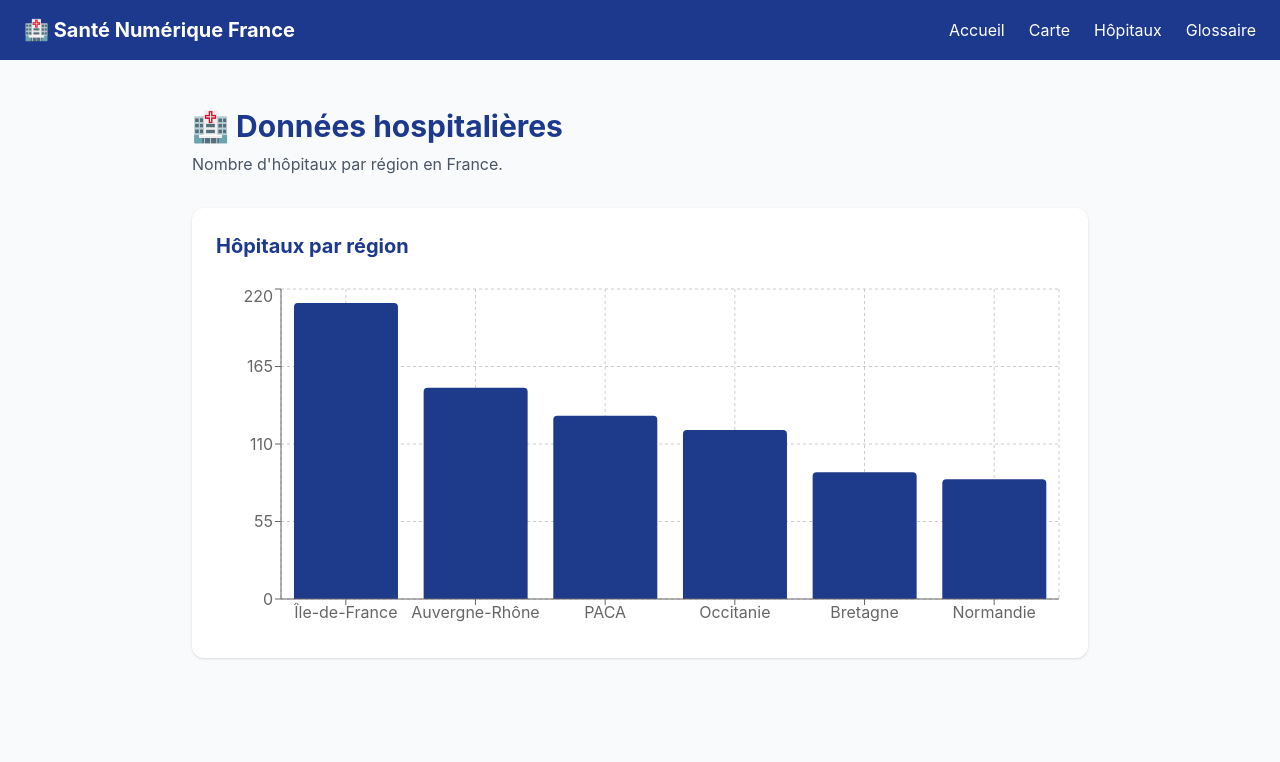
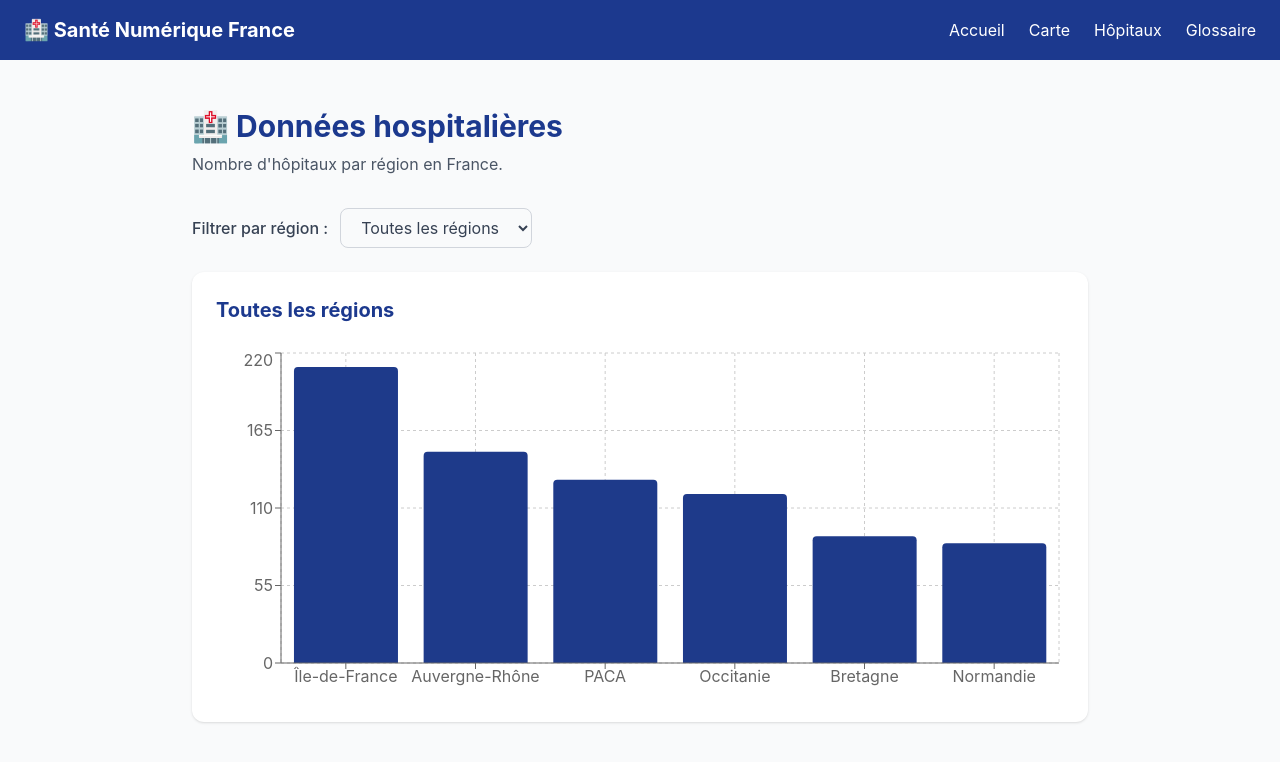
Before and after one commit to dioufndeyefatou623-web/sante-numerique-france, a React (Vite) app: page /hopitaux in a window 1280 px wide. Shown: the top 762 px of the page. Built offline with nearby package versions, Linux system fonts and the light colour scheme.

Commit message:
ajout filtre par région sur page hopitaux

```diff
--- a/src/pages/Hopitaux.jsx
+++ b/src/pages/Hopitaux.jsx
@@ -1,6 +1,7 @@
+import { useState } from 'react'
 import { BarChart, Bar, XAxis, YAxis, CartesianGrid, Tooltip, ResponsiveContainer } from 'recharts'
 
-const données = [
+const toutesLesDonnées = [
   { région: "Île-de-France", hopitaux: 210 },
   { région: "Auvergne-Rhône", hopitaux: 150 },
   { région: "PACA", hopitaux: 130 },
@@ -10,6 +11,12 @@ const données = [
 ]
 
 function Hopitaux() {
+  const [filtre, setFiltre] = useState("Toutes")
+
+  const donnéesFiltées = filtre === "Toutes"
+    ? toutesLesDonnées
+    : toutesLesDonnées.filter((item) => item.région === filtre)
+
   return (
     <div className="min-h-screen bg-gray-50 px-6 py-12">
       <div className="max-w-4xl mx-auto">
@@ -18,11 +25,28 @@ function Hopitaux() {
         <h1 className="text-3xl font-bold text-blue-900 mb-2">🏥 Données hospitalières</h1>
         <p className="text-gray-600 mb-8">Nombre d'hôpitaux par région en France.</p>
 
+        {/* Filtre */}
+        <div className="mb-6">
+          <label className="text-gray-700 font-medium mr-3">Filtrer par région :</label>
+          <select
+            value={filtre}
+            onChange={(e) => setFiltre(e.target.value)}
+            className="border border-gray-300 rounded-lg px-4 py-2 text-gray-700"
+          >
+            <option value="Toutes">Toutes les régions</option>
+            {toutesLesDonnées.map((item) => (
+              <option key={item.région} value={item.région}>{item.région}</option>
+            ))}
+          </select>
+        </div>
+
         {/* Graphique */}
         <div className="bg-white rounded-xl shadow p-6">
-          <h2 className="text-xl font-bold text-blue-900 mb-6">Hôpitaux par région</h2>
+          <h2 className="text-xl font-bold text-blue-900 mb-6">
+            {filtre === "Toutes" ? "Toutes les régions" : filtre}
+          </h2>
           <ResponsiveContainer width="100%" height={350}>
-            <BarChart data={données}>
+            <BarChart data={donnéesFiltées}>
               <CartesianGrid strokeDasharray="3 3" />
               <XAxis dataKey="région" />
               <YAxis />
```
